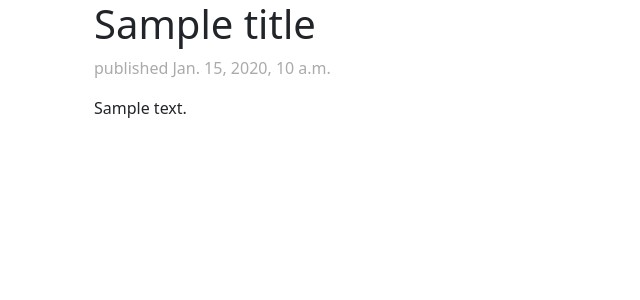
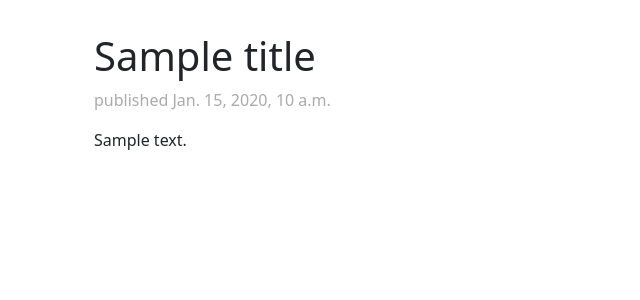
Before and after one commit to gtimoshaz/gtimoshaz-ru, a Django app: template templates/bootstrap-variable.html in a window 1280 px wide. Shown: the top 300 px of the page, without its empty margins (0-640 px from the left). Run offline with Django 3.2, Linux system fonts and the light colour scheme; the template is opened without the code that fills it: most values are stand-ins (such as "Sample title", 1, 10 or a date in 2020); some libraries are stand-ins or nearby versions.

Commit message:
Padding on top

```diff
--- a/templates/bootstrap.html
+++ b/templates/bootstrap.html
@@ -13,7 +13,7 @@
         onload="renderMathInElement(document.body);"></script>
     </head>
     <body>
-        <div class="container">
+        <div class="container" style="padding-top: 2rem;">
             <div class="container-md">
                 <div class="row">
                 <div class="col-md-6">
```
